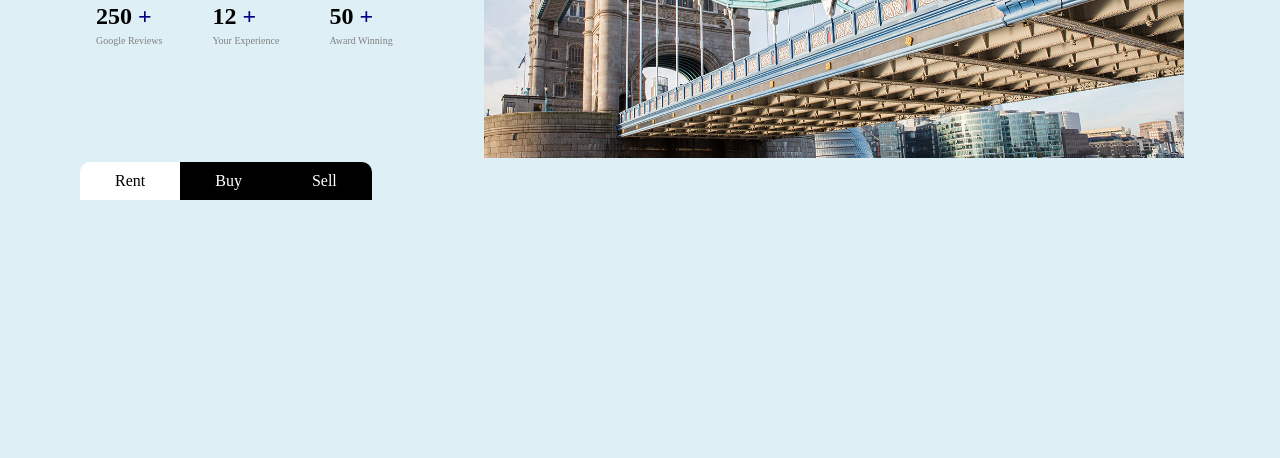
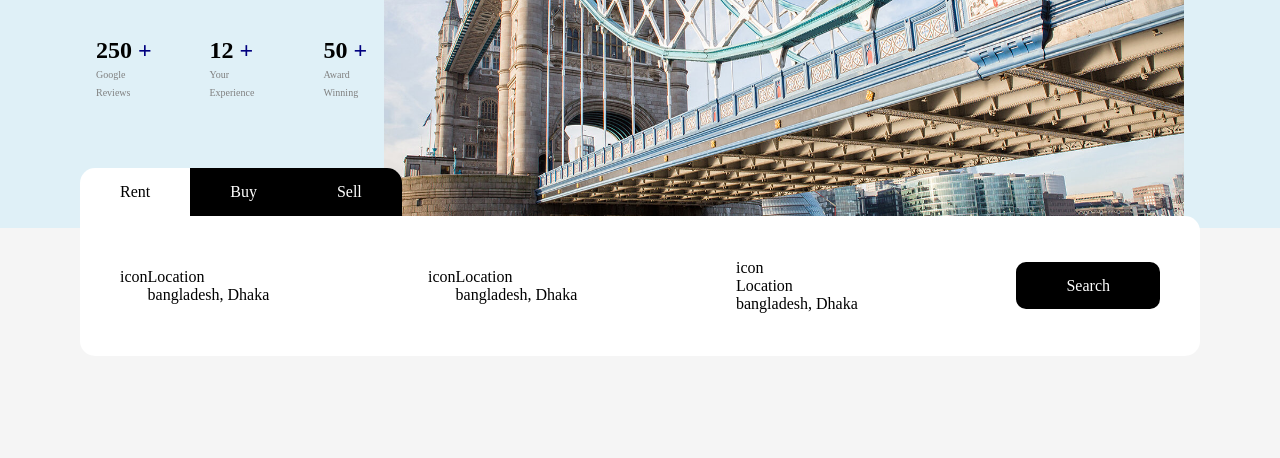
Before and after one commit to annurtasnimislam/real-estate, a plain HTML site: page index.html in a window 1280 px wide. Shown: the part 382-840 px from the top of the page. Before the commit the page ends 800 px from the top, so only its background shows below. Drawn offline with Linux system fonts and the light colour scheme.

Commit message:
almost done

```diff
--- a/index.html
+++ b/index.html
@@ -47,10 +47,39 @@
             <div><img src="images/image-2.jpeg" alt=""></div>
         </section>
         <section>
-            <div class="rent">
-                <a href="">Rent</a>
-                <a href="">Buy</a>
-                <a href="">Sell</a>
+            <div>
+                <div class="rent">
+                    <a href="">Rent</a>
+                    <a href="">Buy</a>
+                    <a href="">Sell</a>
+                </div>
+                <div class="search">
+                    <div class="icon">
+                        <div>icon</div>
+                        <div>
+                            <p>Location</p>
+                            <p>bangladesh, Dhaka</p>
+                        </div>
+                    </div>
+                    <div class="divider"></div>
+                    <div class="icon">
+                        <div>icon</div>
+                        <div>
+                            <p>Location</p>
+                            <p>bangladesh, Dhaka</p>
+                        </div>
+                    </div>
+                    <div class="divider"></div>
+                    <div lass="icon">
+                        <div>icon</div>
+                        <div>
+                            <p>Location</p>
+                            <p>bangladesh, Dhaka</p>
+                        </div>
+                    </div>
+                    <div class="divider"></div>
+                    <div><a id="search-link" href="">Search</a></div>
+                </div>
             </div>
         </section>
     </main>
--- a/style.css
+++ b/style.css
@@ -3,15 +3,14 @@
     padding: 0;
 }
 /* header */
-body{
-    background-color:  rgba(139, 200, 226, 0.279);
-}
+
 nav {
     display: flex;
     justify-content: space-between;
     align-items: center;
-    padding: 0 6em;
+    padding: 20px 6em;
     height: 70px;
+    background-color:  rgba(139, 200, 226, 0.279);
 }
 nav>div:nth-child(1)>h1{
     font-size: 30px;
@@ -37,7 +36,8 @@ nav>div:nth-child(2)>a{
     justify-content: space-between;
     align-items: center;
     padding: 0 6em;
-    margin-top: 20px;
+    background-color:  rgba(139, 200, 226, 0.279);
+    height: 500px;
 }
 .find>div:nth-child(1)>h1{
     font-size: 40px;
@@ -59,8 +59,8 @@ nav>div:nth-child(2)>a{
     color: grey;
 }
 .find>div:nth-child(2)>img{
-    width: 700px;
-    height: 450px;
+    width: 800px;
+    height: 500px;
 }
 .rent{
     margin-left: 80px;
@@ -68,15 +68,49 @@ nav>div:nth-child(2)>a{
 }
 .rent>a{
     text-decoration: none;
-    padding: 10px 35px;
+    padding: 15px 40px;
     background-color: black;
     color: white;
 }
 .rent>a:first-child{
     background-color: white;
     color: black;
-    border-top-left-radius: 10px;
+    border-top-left-radius: 15px;
 }
 .rent>a:nth-child(3){
-    border-top-right-radius: 10px ;
+    border-top-right-radius: 15px ;
 }
+
+.search{
+    display: flex;
+    justify-content: space-between;
+    align-items: center;
+    background-color: white;
+    height: 120px;
+    margin: 0 80px;
+    border-radius: 0 15px 15px 15px;
+    padding: 10px 40px;
+}
+.icon{
+    display: flex;
+}
+
+main>section:last-child{
+    background-color:  whitesmoke;
+    height: 230px;
+}
+main>section:nth-child(2)>div:first-child{
+    position:relative ;
+    top: -60px;
+    height: 200px;
+}
+#search-link{
+    text-decoration: none;
+    padding: 15px 50px;
+    background-color: black;
+    color: white;
+    border-radius: 10px;
+}
+/* .divider{
+
+} */
```
